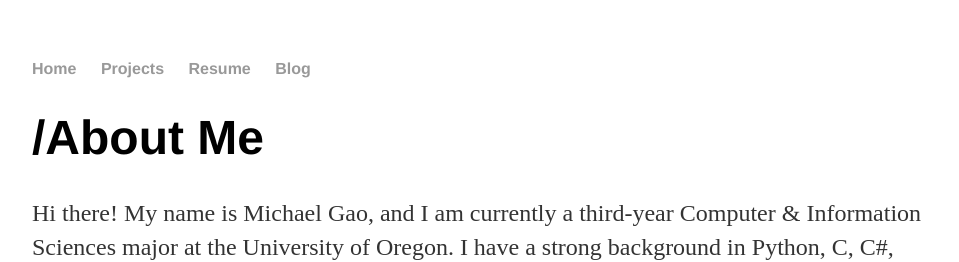
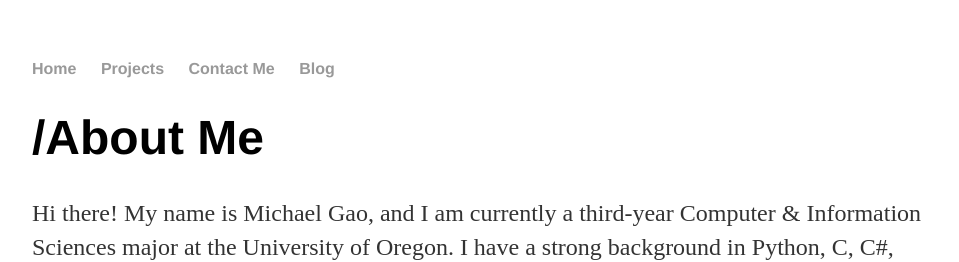
Before and after one commit to michael-c-gao/WebsiteOfMichael, a Jekyll site: the page built from index.html, in a window 1280 px wide. Shown: the top 262 px of the page, without its empty margins (160-1119 px from the left). Built offline with Jekyll 4.4.1, drawn with Linux system fonts in a browser that asks for light colours.

Commit message:
Update default.html

```diff
--- a/_layouts/default.html
+++ b/_layouts/default.html
@@ -11,7 +11,7 @@
 	        		<li><a href="/">Home</a></li>
 		        	<!--<li><a href="/about">About</a></li>-->
 				<li><a href="/projects">Projects</a></li>
-	        		<li><a href="/resume">Resume</a></li>
+	        		<li><a href="/contact">Contact Me</a></li>
 	        		<li><a href="/blog">Blog</a></li>
 	    		</ul>
 			</nav>
```
